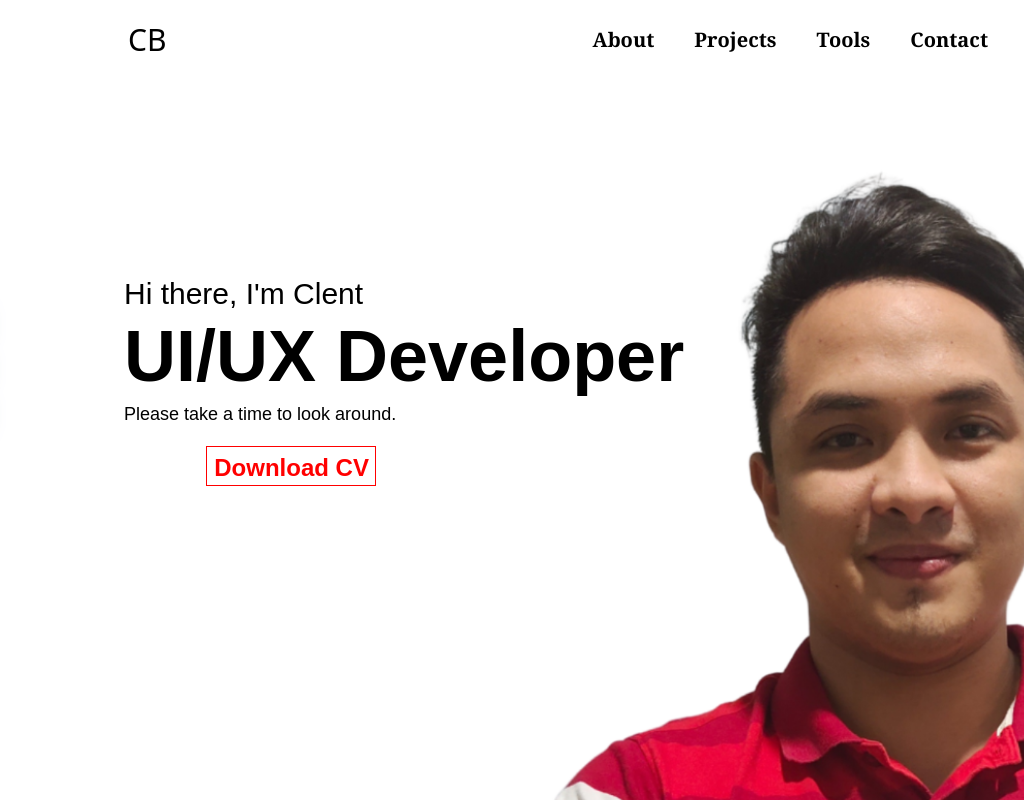
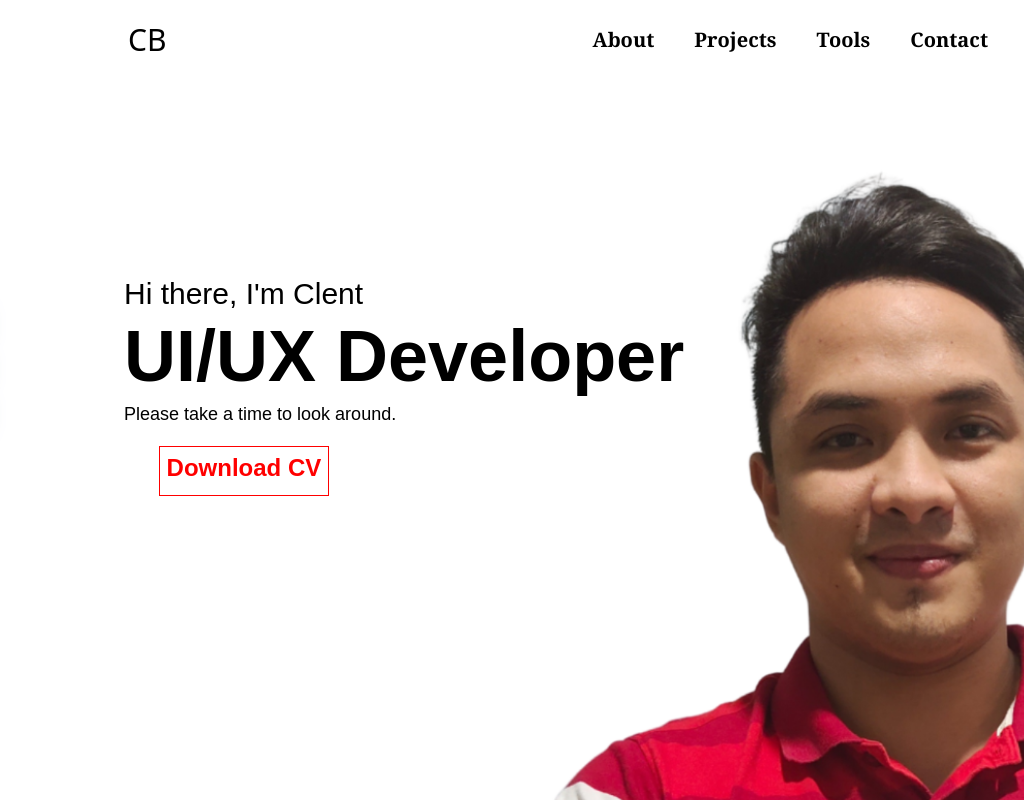
Before and after one commit to clentbacatan/portfolio, a React (Create React App) app: page / in a window 1024 px wide. Shown: the top 800 px of the page. Built offline with nearby package versions, Linux system fonts and the light colour scheme.

Commit message:
first commit

```diff
--- a/package.json
+++ b/package.json
@@ -1,6 +1,5 @@
 {
   "name": "my-project",
-  "homepage": "https://clentbacatan.github.io/portfolio",
   "version": "5.0.0",
   "private": true,
   "dependencies": {
--- a/src/App.js
+++ b/src/App.js
@@ -1,5 +1,5 @@
 import React from 'react'
-import { Route, HashRouter } from 'react-router-dom';
+import { Route, BrowserRouter as Router } from 'react-router-dom';
 import {Routes} from 'react-router-dom';
 import './index.css';
 import Navbar from './components/Navbar'
@@ -15,7 +15,7 @@ function App() {
 
   return (
     <div>
-    <HashRouter>
+    <Router>
       <Navbar />
         <Routes>
             <Route path="/" element={<Wholepage/>}/>
@@ -25,7 +25,7 @@ function App() {
             <Route path="/contact" element={<Contact/>}/>
             <Route path="/contactform" element={<ContactForm />}/>
         </Routes>
-    </HashRouter>
+    </Router>
     </div>
   );
 
--- a/src/components/pages/Home.js
+++ b/src/components/pages/Home.js
@@ -36,11 +36,13 @@ return (
     }}>
         <div className='grid sm:grid-cols-5 lg:pl-5 w-screen text-center lg:ml-14 lg:mt-3'>
             <div className='md:text-left md:mt-[100px] text-center sm:ml-12 md:pl-12 md:py-3 sm:flex flex-col md:flex-col md:mx-auto -mt-8'>
-            <p className="text-xl md:text-3xl md:ml-0 -tracking-normal md:py-1">Hi there, I'm Clent</p>
-            <h3 className="text-lg md:text-4xl lg:text-7xl font-semibold md:py-1 md:w-max">UI/UX Developer</h3>
-            <p className='text-sm md:text-lg md:py-1'>Please take a time to look around.</p>
+            <div className='welcome-msg'>
+                <p className="text-xl md:text-3xl md:ml-0 -tracking-normal md:py-1">Hi there, I'm Clent</p>
+                <h3 className="text-lg md:text-4xl lg:text-7xl font-semibold md:py-1 md:w-max">UI/UX Developer</h3>
+                <p className='text-sm md:text-lg md:py-1'>Please take a time to look around.</p>
+            </div>
                 <div className='CV-button'>
-                    <span className=" text-2xl font-semibold download-button">Download CV
+                    <span className="text-2xl font-semibold download-button">Download CV
                         <a href='https://drive.google.com/file/d/1Xc_-6vw0h1CjI-Qc-7LtzdVrEoFTjtbD/view?usp=sharing'>
                             <svg>
                                 <rect
--- a/src/index.css
+++ b/src/index.css
@@ -181,6 +181,47 @@ section .title span::after{
 
 }
 
+@media only screen and (min-width: 640px) and (max-width: 766px) {
+
+    .welcome-msg {
+        width: 40vw;
+        position: relative;
+        top: 200px;
+
+
+    }
+
+    .welcome-msg p, .welcome-msg h3 {
+        font-size: 4vw;
+        line-height: 1.1;
+    }
+
+    .welcome-msg h3 {
+        padding: 5px;
+    }
+}
+
+
+@media only screen and (min-width: 766px) and (max-width: 769px) {
+
+    .welcome-msg {
+        position: relative;
+        top: 150px;
+        width: 300px;
+    }
+
+
+    .welcome-msg p, .welcome-msg h3 {
+        font-size: 4vw;
+        line-height: 1.1;
+    }
+
+    .welcome-msg h3 {
+        padding: 5px;
+    }
+}
+
+
 @media (min-width: 320px) {
 
     #home {
@@ -248,6 +289,32 @@ section .title span::after{
     }
 }
 
+
+
+@media only screen and (min-width: 769px) and (max-width: 1024px) {
+
+    .download-button {
+        height: 25px;
+        width: 275px;
+        position: relative;
+        margin-left: 25px;
+
+    }
+
+    .download-button svg {
+        height: 50%;
+        position: absolute;
+        left: -8px;
+
+    }
+
+    #about {
+        width: auto;
+    }
+
+
+}
+
 @media only screen and (min-width: 768px) and (max-width: 1023px) {
 
     .prj-description {
```
Also changed, not shown: src/components/ProjectCard.js (line endings or trailing spaces), 1 other file (tests, documents, lock files or other folders).
